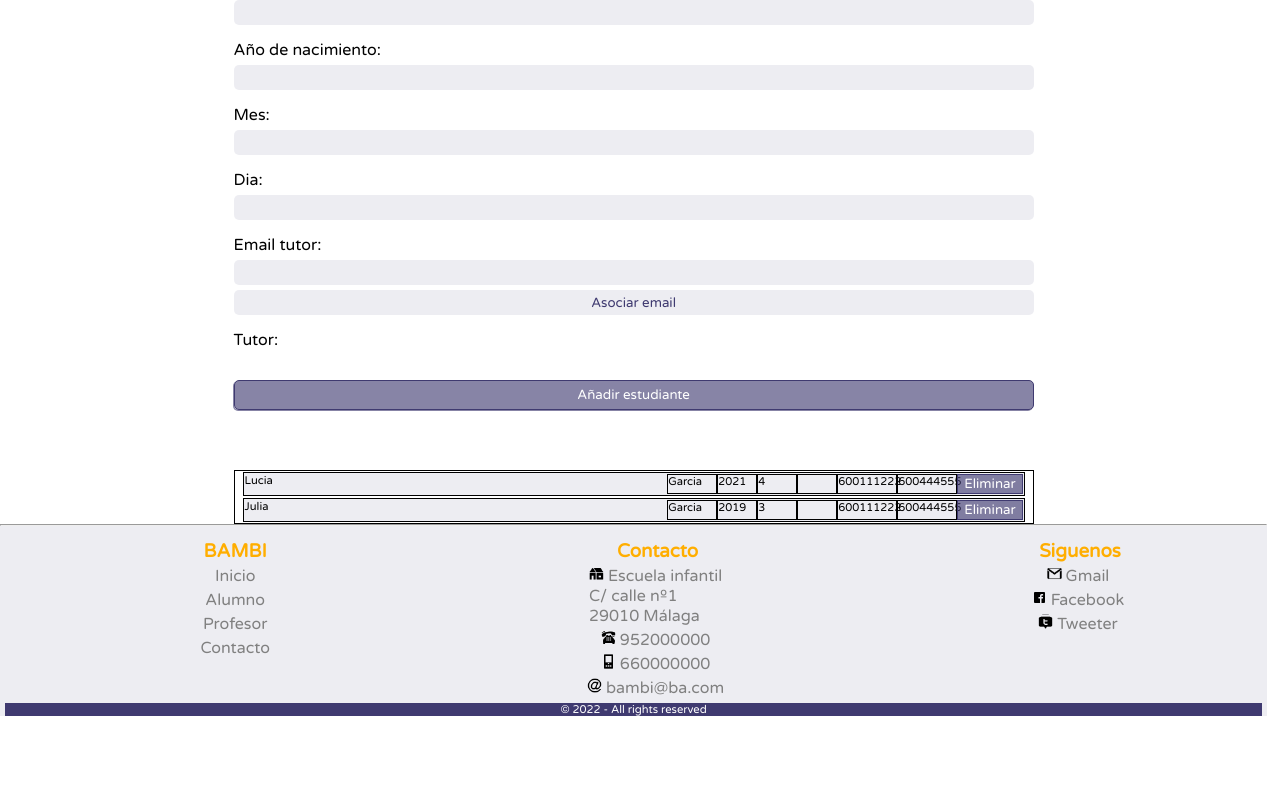
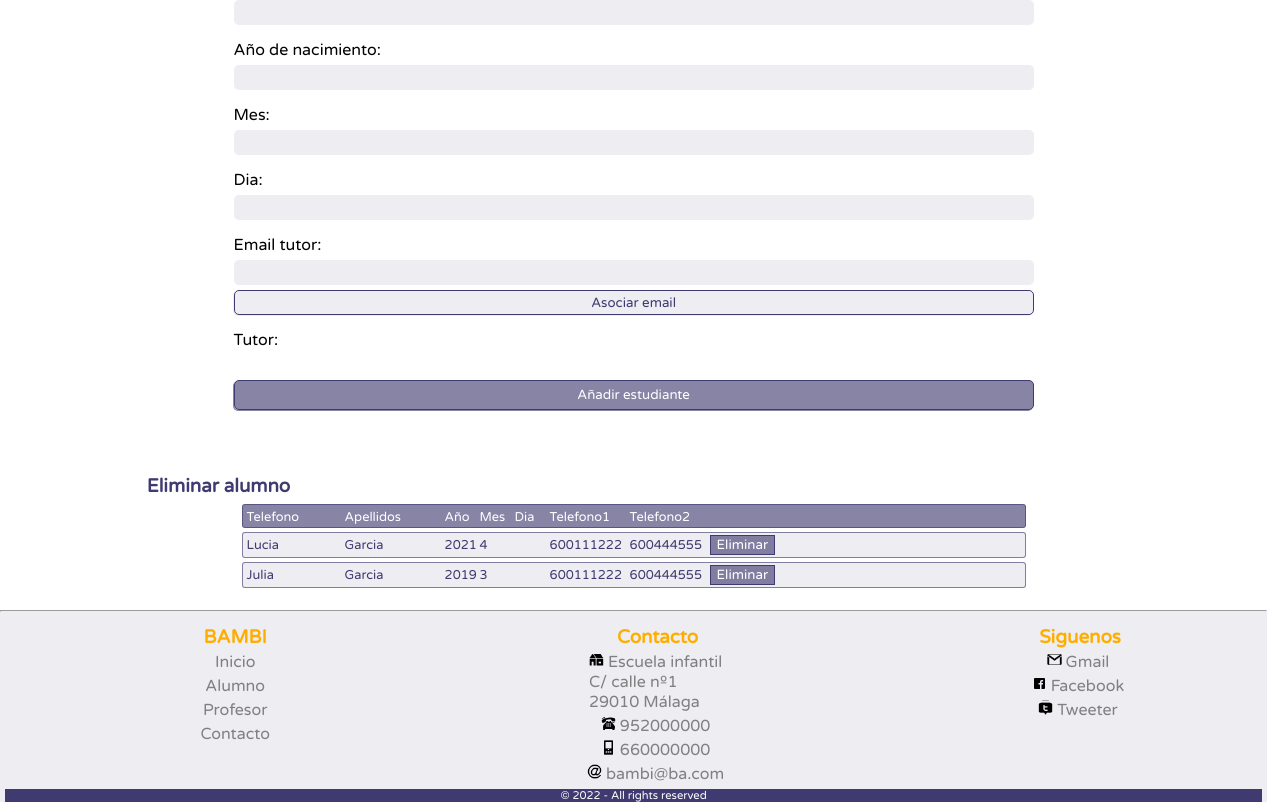
Before and after one commit to Javiergda/final-project-client, a React (Create React App) app: page /administracion in a window 1280 px wide. Shown: the part 847-1649 px from the top of the page. Before the commit the page ends 1563 px from the top, so only its background shows below. Built offline with nearby package versions, Linux system fonts and the light colour scheme.

Commit message:
consultas sql a bd para el futuro back

```diff
--- a/src/components/Management/DeleteStudents.js
+++ b/src/components/Management/DeleteStudents.js
@@ -8,12 +8,30 @@ export const DeleteStudents = ({ students }) => {
         console.log(`Se borrara el alumno y todas las referencias a los padres`);
         console.log(`Delete from USE-STU WHERE ID=${e.target.value}`);
         console.log(`Delete from STUDENTS WHERE ID=${e.target.value}`);
-        /// actualizar datos de nuevo
+        /// CRUD - POST
+        // -- SQL --
+        // DELETE FROM students
+        // WHERE id_student = $e.target.value
+        //
+        // --> y actualizar datos
     }
 
     return (
         <div className='delete_main'>
+            <div className='title'>
+                <h3><span>Eliminar alumno</span></h3>
+            </div>
+
             <div className='wrapper'>
+                <div className='wrapper2 title'>
+                    <div className='name'><span >Telefono</span></div>
+                    <div className='surname'><span>Apellidos</span></div>
+                    <div className='date'><span>Año</span></div>
+                    <div className='date'><span>Mes</span></div>
+                    <div className='date'><span>Dia</span></div>
+                    <div className='phone'><span>Telefono1</span></div>
+                    <div className='phone'><span>Telefono2</span></div>
+                </div>
                 {
                     students.map(({ id_student, name, surname, yearBirth, monthBirth, dayBirt, phone1, phone2 }) => (
                         <div key={id_student} className='wrapper2'>
--- a/src/components/Management/ManageStudents.js
+++ b/src/components/Management/ManageStudents.js
@@ -36,9 +36,11 @@ export const ManageStudents = ({ users, setStudents }) => {
             console.log('NEW USER');
             if (emailFounded) { // 2. Comprobacion: si esta asociado a email de tutor con alumno
 
-                /// CRUD - POST - Enviamos nuevo usuario insert into alumnos values
-                /// name1, lastName, letter, phone1, phone2, email
-                ///////////////////////////////
+                /// CRUD - POST
+                // -- SQL --
+                // INSERT INTO students(name,surname,email_user,birth_date,phone1,phone2,letter)
+                // VALUES ($name1,$lastName,$emailFounded,$birthDate,$phone1,$phone2,$letter);
+
                 //// obtenemos repuesta
                 const responseUser = 'ok';
                 if (responseUser = 'ok') {
@@ -127,7 +129,7 @@ export const ManageStudents = ({ users, setStudents }) => {
 
                     <label>
                         Tutor:
-                        <span name='emailFounded'>{emailFoundedName}</span>
+                        <span name='emailFounded' className='textSearch'>{emailFoundedName}</span>
                     </label>
 
                     <input type="submit" className='button' value="Añadir estudiante" />
--- a/src/components/Management/Management.js
+++ b/src/components/Management/Management.js
@@ -15,24 +15,10 @@ export const Management = () => {
 
 
     useEffect(() => {
+
         ////////// CRUD - GET
-        // tabla usuario + usua-alum + aflumnos (join)
-        // select * where id_usuario(usuarios)==id_usuario(usua-alumn) and id_alumno(usuarios)==id_alumno(alumnos)
-
-        // resultado TODOS alumnos con su respectivo padre de la bd
-
-        const dataUsersStudents = [
-            {
-                name: 'Javier', surname: 'Garcia', email: 'javier@javier.com', password: '123456', userTipe: 1,
-                id_usu_stu: 1, id_user: 1, id_student: 10,
-                name: 'Lucia', surname: 'Garcia', yearBirth: 2021, monthBirth: 4, dayBirth: 27, phone1: 600111222, phone2: 600444555, letter: 'A',
-            },
-            {
-                name: 'Javier', surname: 'Garcia', email: 'javier@javier.com', password: '123456', userTipe: 1,
-                id_usu_stu: 2, id_user: 1, id_student: 20,
-                name: 'Julia', surname: 'Garcia', yearBirth: 2019, monthBirth: 3, dayBirth: 11, phone1: 600111222, phone2: 600444555, letter: 'A',
-            }
-        ];
+        // -- SQL --
+        // SELECT * FROM students ORDER BY id_student DESC;
         const dataStudents = [
             {
                 id_student: 10, name: 'Lucia', surname: 'Garcia', yearBirth: 2021, monthBirth: 4, dayBirth: 27, phone1: 600111222, phone2: 600444555, letter: 'A', email_user: 'javier@javier',
@@ -41,6 +27,9 @@ export const Management = () => {
                 id_student: 20, name: 'Julia', surname: 'Garcia', yearBirth: 2019, monthBirth: 3, dayBirth: 11, phone1: 600111222, phone2: 600444555, letter: 'A', email_user: 'javier@javier',
             }
         ];
+
+        // -- SQL --
+        // SELECT * FROM users ORDER BY id_user DESC;
         const dataUsers = [
             {
                 name: 'Javier', surname: 'Garcia', email_user: 'javier@javier.com', password: '123456', userTipe: 1,
--- a/src/styles/components/_deleteStudents.scss
+++ b/src/styles/components/_deleteStudents.scss
@@ -1,49 +1,78 @@
 .delete_main{
 
 
-display: flex;
-// align-items: center;
-justify-content: center;
+    display: flex;
+    flex-direction: column;
+    align-items: center;
+    justify-content: center;
+    margin-bottom: 20px;
+
+    .title{
+        display: flex;
+
+        justify-content: left;
+        align-items: left;
+        width: 80%;
+        // border:1px solid black;
+        h3{
+            span{
+                text-align: left;
+            }
+
+            width: 98%;
+            // border: 1px solid black;
+            margin: 5px 0 5px 0;
+            margin-left: 20px;
+            color: $purple;
+            }
+    }
+
     .wrapper{
-        font-size: 0.7rem;
 
+        font-size: 0.8rem;
         display: flex;
         flex-direction: column;
         align-items: center;
         width: 80%;
-
         max-width: 800px;
-        border:1px solid black;
+        // border:1px solid black;
         max-height: 90px;
         overflow: scroll;
+
 
         .wrapper2{
 
             display: flex;
-             border:1px solid black;
-             background-color: $purple-transparent;
-                // height: 35px;
-            padding:1px;
-            margin:1px;
-             width: 98%;
+            border:1px solid $purple-semitransparent;
+            background-color: $purple-transparent;
+            border-radius: 3px;
+            padding:2px;
+            margin:2px;
+            width: 98%;
+            color: $purple;
 
             .name{
-                width: 100%;
-                min-width: 50px;
+                padding:2px 0 0 2px;
+                // width: 100%;
+                min-width: 100px;
             }
 
             .surname{
-                min-width: 50px;
-                border:1px solid black;
+                min-width: 100px;
+                // width: 100%;
+                padding-top: 2px;
+                // border:1px solid black;
             }
 
             .date{
-                min-width: 40px;
-                border:1px solid black;
+                min-width: 35px;
+                padding-top: 2px;
+                // border:1px solid black;
             }
             .phone{
-                min-width: 60px;
-                border:1px solid black;
+                min-width: 80px;
+                padding-top: 2px;
+                // border:1px solid black;
             }
 
             button{
@@ -52,6 +81,11 @@ justify-content: center;
                 border:1px solid $purple;
                     // height: 15px;
             }
-         }
+        }
+
+        .title{
+            background-color: $purple-semitransparent;
+            color: white;
+        }
     }
 }
--- a/src/styles/components/_manageStudents.scss
+++ b/src/styles/components/_manageStudents.scss
@@ -62,6 +62,34 @@
                 margin-top: 30px;
                 margin-bottom: 30px;
                 box-shadow: -1px 1px $purple-semitransparent ;
+                transition: all 0.4s;
+                &:hover{
+                    background-color: $purple;
+                    color: white;
+                }
+            }
+
+
+            .textSearch{
+                // margin-left: 15px 0 0 5px;
+
+                // background-color: $yellow;
+                border-radius: 5px;
+                padding:3px ;
+                margin-left: 5px;
+                color:$yellow;
+                text-shadow: 0px 0px  grey;
+            }
+
+            .buttonSearch{
+                border:1px solid $purple;
+                box-shadow: -1px 1px $purple-transparent ;
+                transition: all 0.4s;
+                &:hover{
+                    background-color: $purple-semitransparent;
+                    color: white;
+                }
+
             }
         }
     }
--- a/src/styles/components/_manageUsers.scss
+++ b/src/styles/components/_manageUsers.scss
@@ -62,8 +62,11 @@
                 margin-top: 30px;
                 margin-bottom: 30px;
                 box-shadow: -1px 1px $purple-semitransparent ;
+                transition: all 0.4s;
+                &:hover{
+                    background-color: $purple;
+                }
             }
         }
     }
-
 }
```
Also changed, not shown: src/components/Management/ManageUsers.js (+8 -2 lines), src/components/Students/Students.js (+6 -2 lines), src/components/Teachers/StudentsList.js (+12 -3 lines), src/components/Teachers/Teachers.js (+6 -3 lines).
